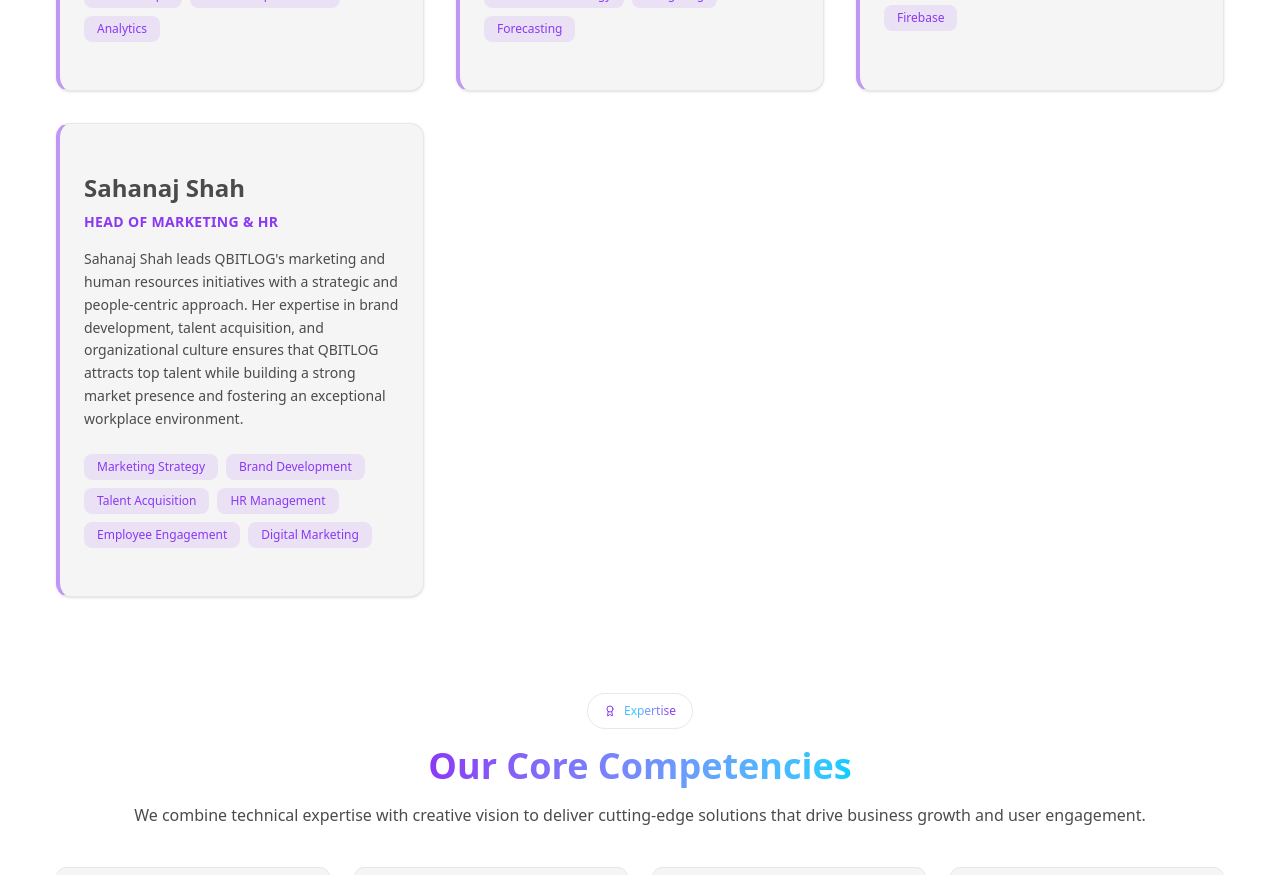
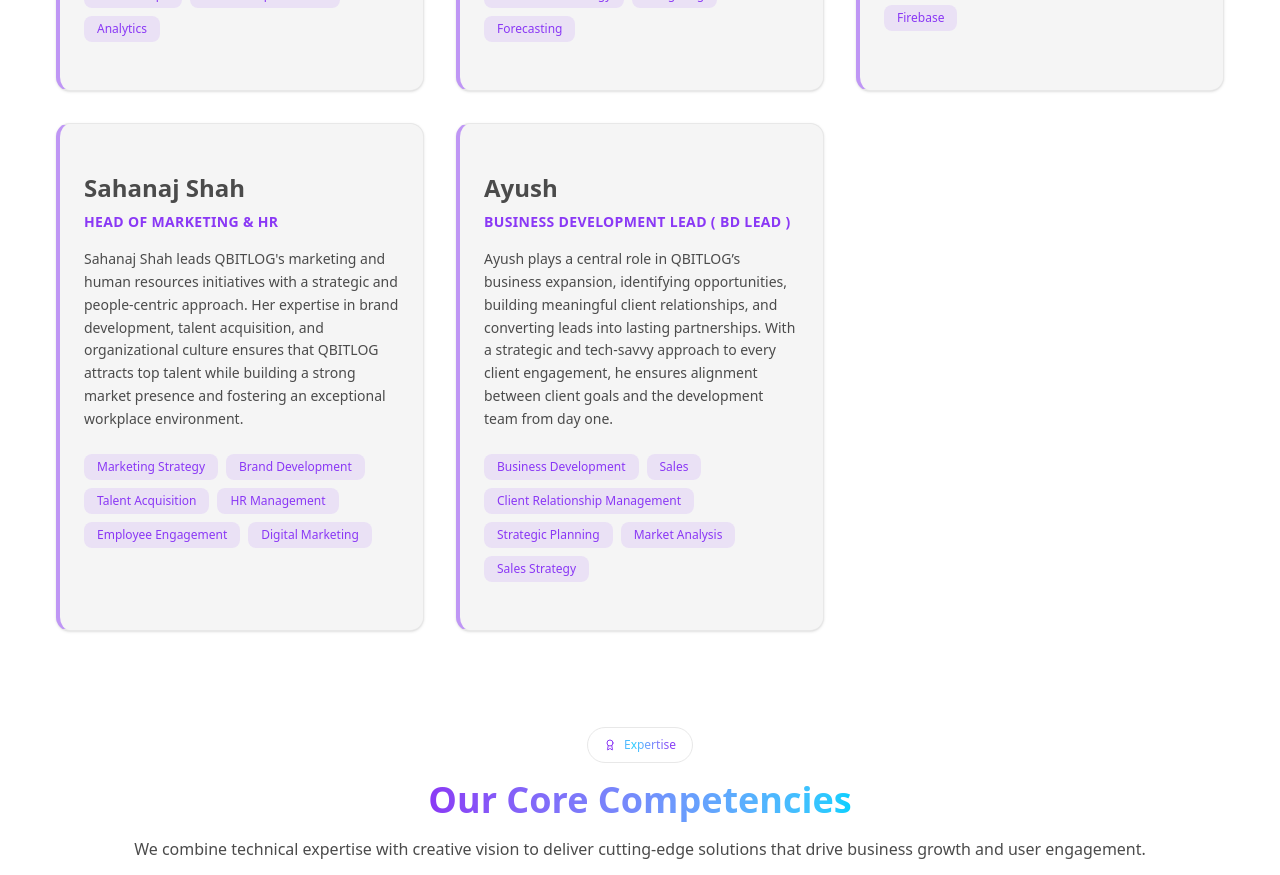
Before and after one commit to pramodqbit/main-website, a Next.js app: page /teams in a window 1280 px wide. Shown: the part 1640-2515 px from the top of the page. Built offline with nearby package versions, Linux system fonts and the light colour scheme; no server answers.

Commit message:
Update homepage description and add new team member profile
- Revised the homepage description to better reflect Qbitlog's services and focus on scalable solutions.
- Added Ayush as a new team member with a detailed profile highlighting his role in business development and key skills.

```diff
--- a/app/page.tsx
+++ b/app/page.tsx
@@ -28,7 +28,7 @@ const siteUrl = process.env.NEXT_PUBLIC_SITE_URL || "https://qbitlog.com";
 export const metadata: Metadata = {
 	title: "Home",
 	description:
-		"QBITLOG delivers innovative digital solutions with elite professionals from Fortune 500 companies. Expert web development, mobile apps, AI/ML, cloud solutions, and UI/UX design services. Transform your business with enterprise-grade technology and proven expertise.",
+		"Qbitlog builds scalable web applications, mobile apps, AI solutions, SaaS platforms and enterprise software for startups and businesses worldwide.",
 	openGraph: {
 		title: "QBITLOG - Empowering Your Vision with Innovative Digital Solutions",
 		description:
--- a/app/teams/_components/team-members/index.tsx
+++ b/app/teams/_components/team-members/index.tsx
@@ -138,6 +138,20 @@ const teamData = [
 			"Digital Marketing",
 		],
 	},
+	{
+		name: "Ayush",
+		role: "BUSINESS DEVELOPMENT LEAD ( BD LEAD )",
+		description:
+			"Ayush plays a central role in QBITLOG’s business expansion, identifying opportunities, building meaningful client relationships, and converting leads into lasting partnerships. With a strategic and tech-savvy approach to every client engagement, he ensures alignment between client goals and the development team from day one.",
+		skills: [
+			"Business Development",
+			"Sales",
+			"Client Relationship Management",
+			"Strategic Planning",
+			"Market Analysis",
+			"Sales Strategy",
+		],
+	},
 ];
 
 export default function TeamMembers() {
```
